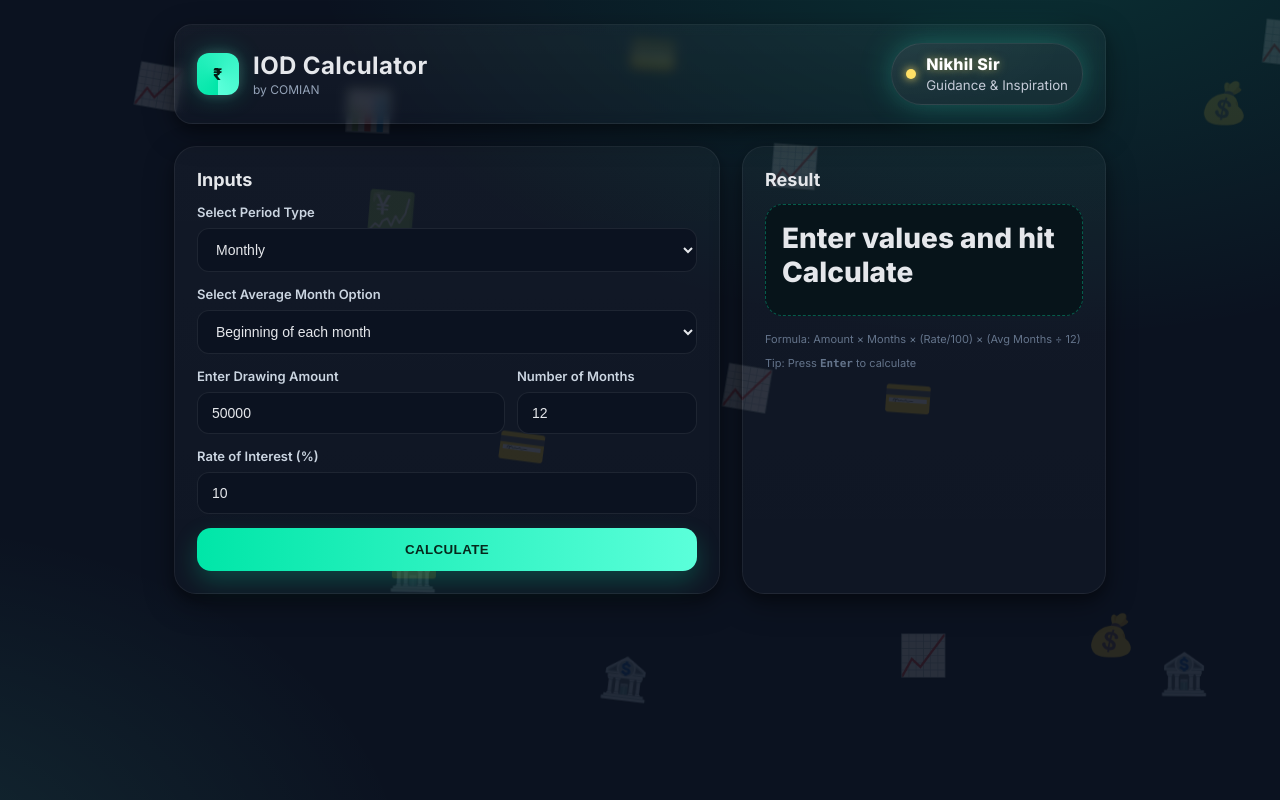
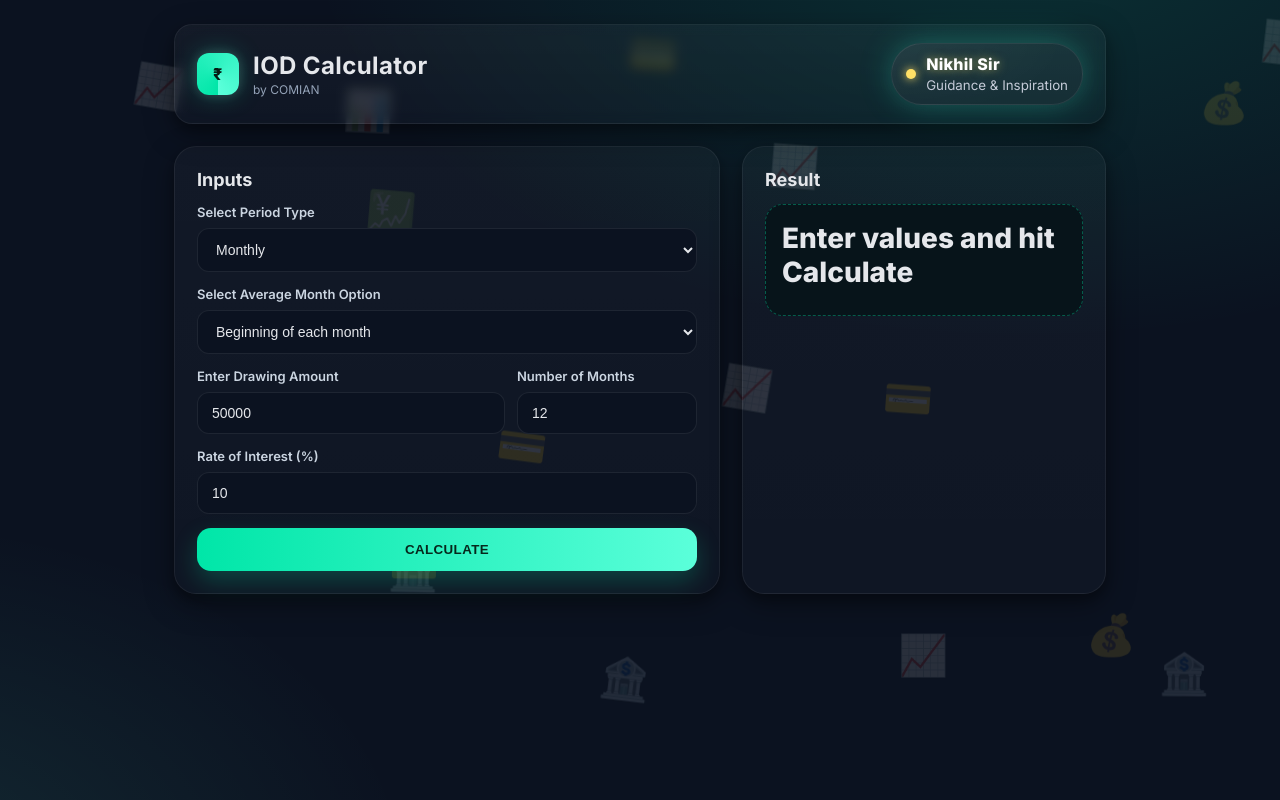
Before and after one commit to yashjijikno/nikhilsir, a plain HTML site: page index.html in a window 1280 px wide. Drawn offline with Linux system fonts and the light colour scheme.

Commit message:
Update index.html

```diff
--- a/index.html
+++ b/index.html
@@ -171,11 +171,6 @@
           <div class="value" id="resultText">Enter values and hit Calculate</div>
           <div class="note" id="metaText"></div>
         </div>
-
-        <div class="footer">
-          <div class="tiny">Formula: Amount × Months × (Rate/100) × (Avg Months ÷ 12)</div>
-          <div class="tiny">Tip: Press <span class="kbd">Enter</span> to calculate</div>
-        </div>
       </aside>
     </main>
   </div>
```
